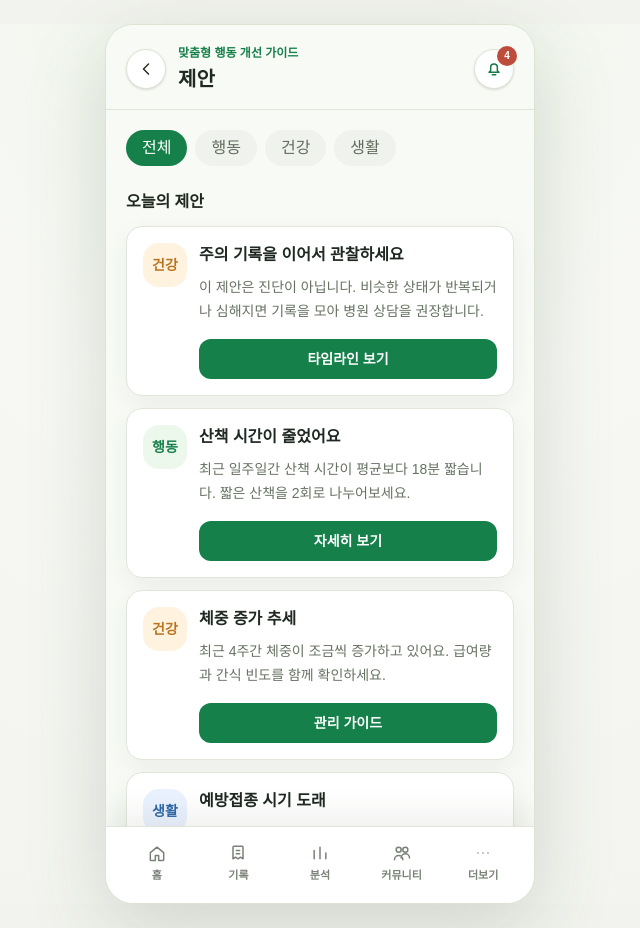
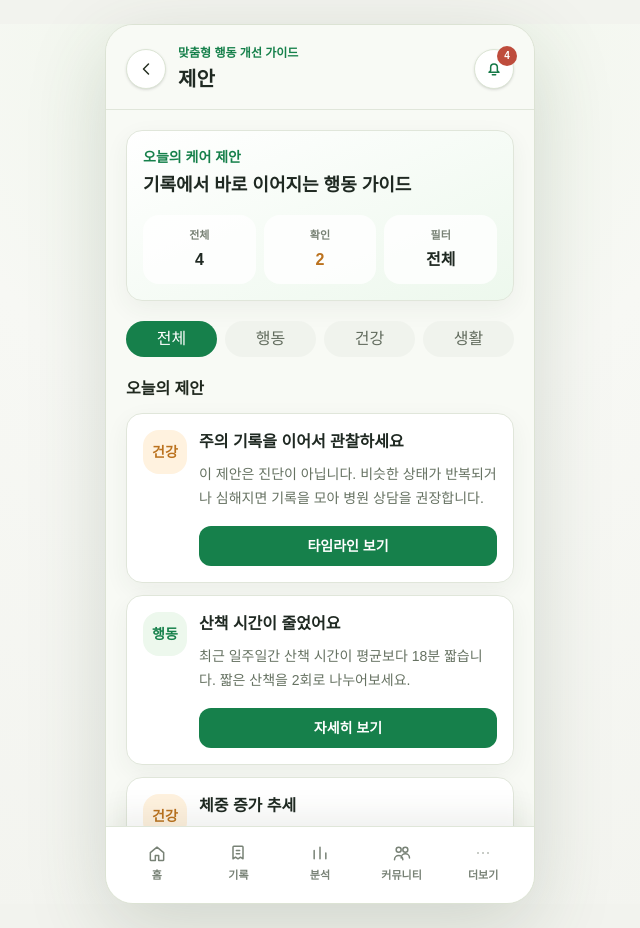
Before and after one commit to PU3-Lab/pet-log-v1.0, a Next.js app in the folder app/web/: page /suggestions in a window 1280 px wide. Shown: the whole page, without its empty margins (320-960 px from the left). Built offline with nearby package versions, Linux system fonts and the light colour scheme.

Commit message:
style: polish care support screens

```diff
--- a/app/web/src/app/notifications/page.tsx
+++ b/app/web/src/app/notifications/page.tsx
@@ -60,11 +60,25 @@ export default function NotificationsPage() {
 	          <p className="mt-2 text-sm leading-6 text-[#667262]">
 	            전체 {readSummary.totalCount}개 중 읽은 알림 {readSummary.readCount}개입니다.
 	          </p>
+	          <div className="mt-4 grid grid-cols-3 gap-2">
+	            <div className="rounded-2xl bg-white/80 px-3 py-3 text-center">
+	              <p className="text-[11px] font-bold text-[#778174]">전체</p>
+	              <p className="mt-1 text-base font-black text-[#1f2922]">{readSummary.totalCount}</p>
+	            </div>
+	            <div className="rounded-2xl bg-white/80 px-3 py-3 text-center">
+	              <p className="text-[11px] font-bold text-[#778174]">읽지 않음</p>
+	              <p className="mt-1 text-base font-black text-[#be4c3c]">{readSummary.unreadCount}</p>
+	            </div>
+	            <div className="rounded-2xl bg-white/80 px-3 py-3 text-center">
+	              <p className="text-[11px] font-bold text-[#778174]">분류</p>
+	              <p className="mt-1 truncate text-base font-black text-[#1f2922]">{activeFilter}</p>
+	            </div>
+	          </div>
 	        </Card>
 
-        <div className="flex gap-2 overflow-x-auto pb-1">
+	        <div className="grid grid-cols-4 gap-2">
 	          {filters.map((filter) => (
-            <Pill active={activeFilter === filter} key={filter} onClick={() => setActiveFilter(filter)}>
+	            <Pill active={activeFilter === filter} className="w-full px-2 text-xs" key={filter} onClick={() => setActiveFilter(filter)}>
 	              {filter}
 	            </Pill>
 	          ))}
--- a/app/web/src/app/schedule/page.tsx
+++ b/app/web/src/app/schedule/page.tsx
@@ -72,7 +72,11 @@ export default function SchedulePage() {
               ? `${summary.nextSchedule.title} 일정이 가장 먼저 다가옵니다.`
               : "예정된 일정이 없습니다. 접종이나 약 복용 일정을 추가해보세요."}
           </p>
-          <div className="mt-4 grid grid-cols-2 gap-2">
+	          <div className="mt-4 grid grid-cols-3 gap-2">
+	            <div className="rounded-2xl bg-white/75 p-3">
+	              <p className="text-xs font-bold text-[#778174]">진행 중</p>
+	              <p className="mt-1 text-lg font-black text-[#1f2922]">{summary.totalActive}개</p>
+	            </div>
 	            <div className="rounded-2xl bg-white/75 p-3">
 	              <p className="text-xs font-bold text-[#778174]">3일 내</p>
 	              <p className="mt-1 text-lg font-black text-[#1f2922]">{summary.dueSoonCount}개</p>
@@ -90,9 +94,9 @@ export default function SchedulePage() {
             <div className="space-y-4">
 	              <div>
 	                <p className="mb-2 text-xs font-bold text-[#778174]">분류</p>
-                <div className="flex gap-2 overflow-x-auto pb-1">
+	                <div className="grid grid-cols-2 gap-2">
 	                  {categoryOptions.map(([value, label]) => (
-                    <Pill active={category === value} key={value} onClick={() => setCategory(value)}>
+	                    <Pill active={category === value} className="w-full px-2 text-xs" key={value} onClick={() => setCategory(value)}>
 	                      {label}
 	                    </Pill>
 	                  ))}
--- a/app/web/src/app/suggestions/page.tsx
+++ b/app/web/src/app/suggestions/page.tsx
@@ -36,13 +36,33 @@ export default function SuggestionsPage() {
 	    }
 	    return allSuggestions.filter((suggestion) => suggestion.category === activeFilter);
 	  }, [activeFilter, allSuggestions]);
+  const urgentSuggestionCount = allSuggestions.filter((suggestion) => suggestion.tone === "orange").length;
 
 	  return (
 	    <AppShell subtitle="맞춤형 행동 개선 가이드" title="제안">
 	      <div className="space-y-5">
-        <div className="flex gap-2 overflow-x-auto pb-1">
+	        <Card className="bg-gradient-to-br from-white to-[#edf8ed]">
+	          <p className="text-sm font-bold text-[#16804b]">오늘의 케어 제안</p>
+	          <h2 className="mt-1 text-lg font-black text-[#1f2922]">기록에서 바로 이어지는 행동 가이드</h2>
+	          <div className="mt-4 grid grid-cols-3 gap-2">
+	            <div className="rounded-2xl bg-white/80 px-3 py-3 text-center">
+	              <p className="text-[11px] font-bold text-[#778174]">전체</p>
+	              <p className="mt-1 text-base font-black text-[#1f2922]">{allSuggestions.length}</p>
+	            </div>
+	            <div className="rounded-2xl bg-white/80 px-3 py-3 text-center">
+	              <p className="text-[11px] font-bold text-[#778174]">확인</p>
+	              <p className="mt-1 text-base font-black text-[#bb721e]">{urgentSuggestionCount}</p>
+	            </div>
+	            <div className="rounded-2xl bg-white/80 px-3 py-3 text-center">
+	              <p className="text-[11px] font-bold text-[#778174]">필터</p>
+	              <p className="mt-1 truncate text-base font-black text-[#1f2922]">{activeFilter}</p>
+	            </div>
+	          </div>
+	        </Card>
+
+	        <div className="grid grid-cols-4 gap-2">
 	          {suggestionFilters.map((filter) => (
-            <Pill active={activeFilter === filter} key={filter} onClick={() => setActiveFilter(filter)}>
+	            <Pill active={activeFilter === filter} className="w-full px-2 text-xs" key={filter} onClick={() => setActiveFilter(filter)}>
 	              {filter}
 	            </Pill>
 	          ))}
--- a/app/web/src/app/timeline/page.tsx
+++ b/app/web/src/app/timeline/page.tsx
@@ -126,6 +126,21 @@ export default function TimelinePage() {
           >
             ›
           </button>
+        </div>
+
+        <div className="grid grid-cols-3 gap-2">
+          <div className="rounded-2xl border border-[#dfe6d9] bg-white px-3 py-3 text-center">
+            <p className="text-[11px] font-bold text-[#778174]">전체</p>
+            <p className="mt-1 text-base font-black text-[#1f2922]">{dateSummary.totalCount}</p>
+          </div>
+          <div className="rounded-2xl border border-[#f1d9af] bg-[#fffaf0] px-3 py-3 text-center">
+            <p className="text-[11px] font-bold text-[#9a7954]">확인</p>
+            <p className="mt-1 text-base font-black text-[#bb721e]">{dateSummary.noticeCount}</p>
+          </div>
+          <div className="rounded-2xl border border-[#f0cbc5] bg-[#fff7f5] px-3 py-3 text-center">
+            <p className="text-[11px] font-bold text-[#9a6b64]">주의</p>
+            <p className="mt-1 text-base font-black text-[#be4c3c]">{dateSummary.alertCount}</p>
+          </div>
         </div>
 
         <label className="block">
```
Also changed, not shown: 1 other file (tests, documents, lock files or other folders). Lines whose indentation alone changed are shown as unchanged.
